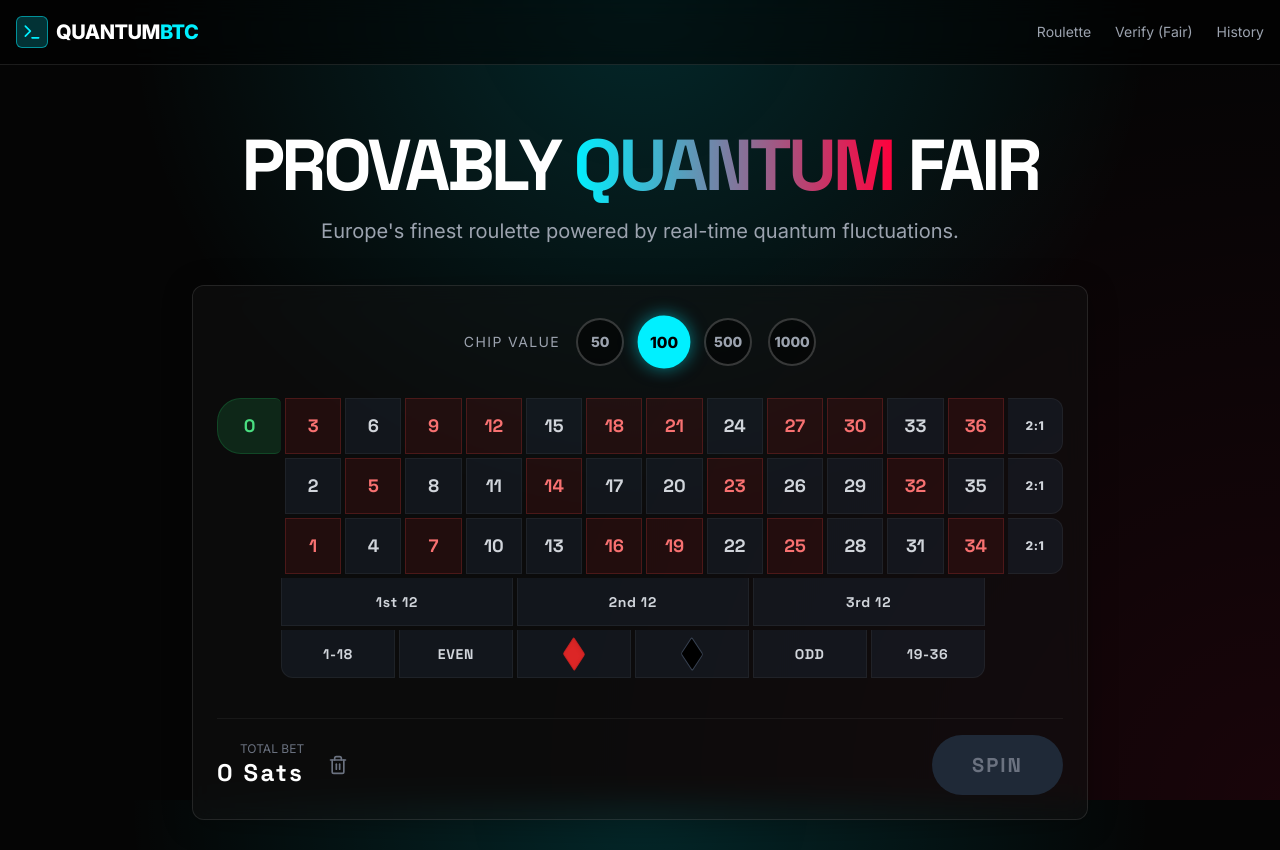
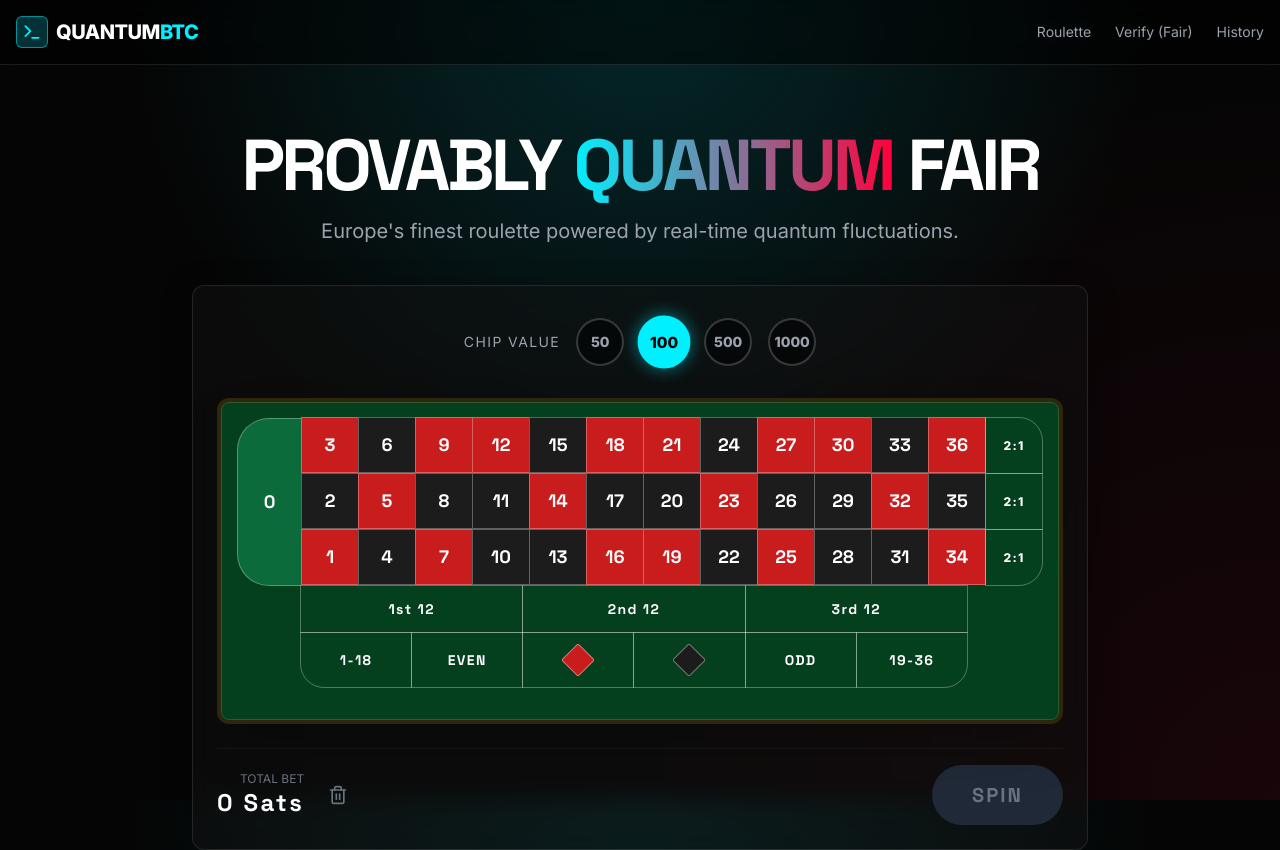
Before and after one commit to Rayo2010x/quantum-btc-backend, a React app in the folder frontend/: page / in a window 1280 px wide. Shown: the top 850 px of the page. Built offline with nearby package versions, Linux system fonts and the light colour scheme; no server answers; the HTML template or start-up script is replaced by a standard one.

Commit message:
style: apply netent classic roulette aesthetic to bet controls

```diff
--- a/frontend/src/components/game/BetControls.tsx
+++ b/frontend/src/components/game/BetControls.tsx
@@ -302,63 +302,66 @@ export function BetControls() {
                 ))}
             </div>
 
-            {/* Betting Grid - Classic European Layout */}
-            <div className="flex flex-col gap-1 w-full overflow-x-auto pb-4">
-                <div className="min-w-[700px] flex gap-1">
+            {/* Betting Grid - Classic European Layout (NetEnt Style) */}
+            <div className="flex flex-col w-full overflow-x-auto pb-6 pt-4 px-2 sm:px-4 bg-[#05401e] rounded-xl border-4 border-[#3a200a]/80 shadow-2xl relative">
+                {/* Wood/Gold trim accent */}
+                <div className="absolute inset-0 rounded-lg border border-[#e8c15a]/20 pointer-events-none"></div>
+
+                <div className="min-w-[700px] flex relative z-10">
                     {/* Zero */}
-                    <div className="w-12 sm:w-16 flex-shrink-0">
+                    <div className="w-12 sm:w-16 flex-shrink-0 flex flex-col items-stretch">
                         <NumberButton
                             num={0}
                             currentBet={bets['0']}
                             onClick={() => handleNumberClick(0)}
-                            className="h-full w-full rounded-l-3xl border-r-0"
+                            className="flex-1 w-full h-auto rounded-l-[2rem] border border-white/30 border-r-0 -mr-px"
                             isGreen
                         />
                     </div>
 
                     {/* Main Board (1-36) + Columns */}
-                    <div className="flex-grow flex flex-col gap-1">
+                    <div className="flex-grow flex flex-col">
                         {/* Top Row: 3, 6, 9... 36 (Column 3) */}
-                        <div className="flex gap-1 h-12 sm:h-14">
+                        <div className="flex h-12 sm:h-14">
                             {[3, 6, 9, 12, 15, 18, 21, 24, 27, 30, 33, 36].map(num => (
-                                <NumberButton key={num} num={num} currentBet={bets[num.toString()]} onClick={() => handleNumberClick(num)} className="flex-1 rounded-none border-collapse" />
+                                <NumberButton key={num} num={num} currentBet={bets[num.toString()]} onClick={() => handleNumberClick(num)} className="flex-1 rounded-none border-collapse -ml-px -mt-px first:ml-0" />
                             ))}
-                            <OutsideBetButton label="2:1" currentBet={getOutsideBetTotal('col_2')} onClick={() => handleOutsideBet('col_2')} className="flex-1 font-sans text-xs border-l-0 rounded-r-xl" />
+                            <OutsideBetButton label="2:1" currentBet={getOutsideBetTotal('col_2')} onClick={() => handleOutsideBet('col_2')} className="flex-1 font-sans text-[10px] sm:text-xs rounded-tr-3xl -ml-px -mt-px" />
                         </div>
                         {/* Middle Row: 2, 5, 8... 35 (Column 2) */}
-                        <div className="flex gap-1 h-12 sm:h-14">
+                        <div className="flex h-12 sm:h-14">
                             {[2, 5, 8, 11, 14, 17, 20, 23, 26, 29, 32, 35].map(num => (
-                                <NumberButton key={num} num={num} currentBet={bets[num.toString()]} onClick={() => handleNumberClick(num)} className="flex-1 rounded-none border-collapse" />
+                                <NumberButton key={num} num={num} currentBet={bets[num.toString()]} onClick={() => handleNumberClick(num)} className="flex-1 rounded-none border-collapse -ml-px -mt-px first:ml-0" />
                             ))}
-                            <OutsideBetButton label="2:1" currentBet={getOutsideBetTotal('col_1')} onClick={() => handleOutsideBet('col_1')} className="flex-1 font-sans text-xs border-l-0 rounded-r-xl" />
+                            <OutsideBetButton label="2:1" currentBet={getOutsideBetTotal('col_1')} onClick={() => handleOutsideBet('col_1')} className="flex-1 font-sans text-[10px] sm:text-xs rounded-none -ml-px -mt-px" />
                         </div>
                         {/* Bottom Row: 1, 4, 7... 34 (Column 1) */}
-                        <div className="flex gap-1 h-12 sm:h-14">
+                        <div className="flex h-12 sm:h-14">
                             {[1, 4, 7, 10, 13, 16, 19, 22, 25, 28, 31, 34].map(num => (
-                                <NumberButton key={num} num={num} currentBet={bets[num.toString()]} onClick={() => handleNumberClick(num)} className="flex-1 rounded-none border-collapse" />
+                                <NumberButton key={num} num={num} currentBet={bets[num.toString()]} onClick={() => handleNumberClick(num)} className="flex-1 rounded-none border-collapse -ml-px -mt-px first:ml-0" />
                             ))}
-                            <OutsideBetButton label="2:1" currentBet={getOutsideBetTotal('col_0')} onClick={() => handleOutsideBet('col_0')} className="flex-1 font-sans text-xs border-l-0 rounded-r-xl" />
+                            <OutsideBetButton label="2:1" currentBet={getOutsideBetTotal('col_0')} onClick={() => handleOutsideBet('col_0')} className="flex-1 font-sans text-[10px] sm:text-xs rounded-br-3xl -ml-px -mt-px" />
                         </div>
                     </div>
                 </div>
 
                 {/* Dozens Row */}
-                <div className="min-w-[700px] flex gap-1 pl-12 sm:pl-16 pr-[calc(5%+2rem)] sm:pr-[calc(8.33%+.5rem)]">
-                    <OutsideBetButton label="1st 12" currentBet={getOutsideBetTotal('doz_0')} onClick={() => handleOutsideBet('doz_0')} className="flex-1 h-10 sm:h-12 border-t-0" />
-                    <OutsideBetButton label="2nd 12" currentBet={getOutsideBetTotal('doz_1')} onClick={() => handleOutsideBet('doz_1')} className="flex-1 h-10 sm:h-12 border-t-0" />
-                    <OutsideBetButton label="3rd 12" currentBet={getOutsideBetTotal('doz_2')} onClick={() => handleOutsideBet('doz_2')} className="flex-1 h-10 sm:h-12 border-t-0" />
+                <div className="min-w-[700px] flex relative z-10 pl-12 sm:pl-16 pr-[calc(5%+2rem)] sm:pr-[calc(8.33%+.5rem)]">
+                    <OutsideBetButton label="1st 12" currentBet={getOutsideBetTotal('doz_0')} onClick={() => handleOutsideBet('doz_0')} className="flex-1 h-10 sm:h-12 -mt-px -ml-px" />
+                    <OutsideBetButton label="2nd 12" currentBet={getOutsideBetTotal('doz_1')} onClick={() => handleOutsideBet('doz_1')} className="flex-1 h-10 sm:h-12 -mt-px -ml-px" />
+                    <OutsideBetButton label="3rd 12" currentBet={getOutsideBetTotal('doz_2')} onClick={() => handleOutsideBet('doz_2')} className="flex-1 h-10 sm:h-12 -mt-px -ml-px" />
                 </div>
 
                 {/* Bottom Outside Bets Row */}
-                <div className="min-w-[700px] flex gap-1 pl-12 sm:pl-16 pr-[calc(5%+2rem)] sm:pr-[calc(8.33%+.5rem)]">
-                    <OutsideBetButton label="1-18" currentBet={getOutsideBetTotal('half_low')} onClick={() => handleOutsideBet('half_low')} className="flex-1 h-10 sm:h-12 rounded-bl-xl border-t-0" />
-                    <OutsideBetButton label="EVEN" currentBet={getOutsideBetTotal('even')} onClick={() => handleOutsideBet('even')} className="flex-1 h-10 sm:h-12 border-t-0" />
+                <div className="min-w-[700px] flex relative z-10 pl-12 sm:pl-16 pr-[calc(5%+2rem)] sm:pr-[calc(8.33%+.5rem)] pb-2">
+                    <OutsideBetButton label="1-18" currentBet={getOutsideBetTotal('half_low')} onClick={() => handleOutsideBet('half_low')} className="flex-1 h-12 sm:h-14 rounded-bl-3xl -mt-px -ml-px" />
+                    <OutsideBetButton label="EVEN" currentBet={getOutsideBetTotal('even')} onClick={() => handleOutsideBet('even')} className="flex-1 h-12 sm:h-14 -mt-px -ml-px" />
 
                     {/* RED Diamond */}
-                    <button onClick={() => handleOutsideBet('red')} className="flex-1 relative h-10 sm:h-12 bg-gray-800/40 border border-white/5 border-t-0 hover:bg-gray-800/80 transition-colors flex items-center justify-center group overflow-hidden">
-                        <div className="w-5 h-5 bg-red-600 rotate-45 transform skew-x-12 skew-y-12 rounded-sm shadow-inner z-10 border border-red-800/50"></div>
+                    <button onClick={() => handleOutsideBet('red')} className={cn("flex-1 relative h-12 sm:h-14 bg-transparent border border-white/30 hover:bg-white/10 transition-colors flex items-center justify-center group overflow-hidden -mt-px -ml-px", getOutsideBetTotal('red') > 0 && "border-primary ring-2 ring-primary ring-inset z-20")}>
+                        <div className="w-6 h-6 bg-[#c91c1c] rotate-45 transform rounded-[2px] shadow-sm z-10 border border-white/40"></div>
                         {getOutsideBetTotal('red') > 0 && (
-                            <div className="absolute inset-0 flex items-center justify-center bg-black/60 backdrop-blur-[1px] z-20 animate-in fade-in zoom-in duration-200">
+                            <div className="absolute inset-0 flex items-center justify-center bg-black/40 backdrop-blur-[1px] z-20 animate-in fade-in zoom-in duration-200">
                                 <div className="w-8 h-8 rounded-full bg-primary text-black flex items-center justify-center text-[10px] font-bold shadow-lg border border-white filter-none opacity-100">
                                     {getOutsideBetTotal('red') >= 1000 ? (getOutsideBetTotal('red') / 1000) + 'k' : getOutsideBetTotal('red')}
                                 </div>
@@ -367,10 +370,10 @@ export function BetControls() {
                     </button>
 
                     {/* BLACK Diamond */}
-                    <button onClick={() => handleOutsideBet('black')} className="flex-1 relative h-10 sm:h-12 bg-gray-800/40 border border-white/5 border-t-0 hover:bg-gray-800/80 transition-colors flex items-center justify-center group overflow-hidden">
-                        <div className="w-5 h-5 bg-black rotate-45 transform skew-x-12 skew-y-12 rounded-sm shadow-inner z-10 border border-gray-700"></div>
+                    <button onClick={() => handleOutsideBet('black')} className={cn("flex-1 relative h-12 sm:h-14 bg-transparent border border-white/30 hover:bg-white/10 transition-colors flex items-center justify-center group overflow-hidden -mt-px -ml-px", getOutsideBetTotal('black') > 0 && "border-primary ring-2 ring-primary ring-inset z-20")}>
+                        <div className="w-6 h-6 bg-[#1c1c1c] rotate-45 transform rounded-[2px] shadow-sm z-10 border border-white/40"></div>
                         {getOutsideBetTotal('black') > 0 && (
-                            <div className="absolute inset-0 flex items-center justify-center bg-black/60 backdrop-blur-[1px] z-20 animate-in fade-in zoom-in duration-200">
+                            <div className="absolute inset-0 flex items-center justify-center bg-black/40 backdrop-blur-[1px] z-20 animate-in fade-in zoom-in duration-200">
                                 <div className="w-8 h-8 rounded-full bg-primary text-black flex items-center justify-center text-[10px] font-bold shadow-lg border border-white filter-none opacity-100">
                                     {getOutsideBetTotal('black') >= 1000 ? (getOutsideBetTotal('black') / 1000) + 'k' : getOutsideBetTotal('black')}
                                 </div>
@@ -378,8 +381,8 @@ export function BetControls() {
                         )}
                     </button>
 
-                    <OutsideBetButton label="ODD" currentBet={getOutsideBetTotal('odd')} onClick={() => handleOutsideBet('odd')} className="flex-1 h-10 sm:h-12 border-t-0" />
-                    <OutsideBetButton label="19-36" currentBet={getOutsideBetTotal('half_high')} onClick={() => handleOutsideBet('half_high')} className="flex-1 h-10 sm:h-12 rounded-br-xl border-t-0" />
+                    <OutsideBetButton label="ODD" currentBet={getOutsideBetTotal('odd')} onClick={() => handleOutsideBet('odd')} className="flex-1 h-12 sm:h-14 -mt-px -ml-px" />
+                    <OutsideBetButton label="19-36" currentBet={getOutsideBetTotal('half_high')} onClick={() => handleOutsideBet('half_high')} className="flex-1 h-12 sm:h-14 rounded-br-3xl -mt-px -ml-px" />
                 </div>
             </div>
 
@@ -438,13 +441,13 @@ function NumberButton({ num, currentBet, onClick, className, isGreen }: any) {
         <button
             onClick={onClick}
             className={cn(
-                "relative h-12 sm:h-14 rounded-md font-bold transition-all border flex items-center justify-center overflow-hidden group",
+                "relative h-12 sm:h-14 font-bold transition-all border flex items-center justify-center overflow-hidden group border-white/30",
                 isGreen
-                    ? "bg-green-900/40 text-green-400 border-green-500/20 hover:bg-green-900/60"
+                    ? "bg-[#0b6b3a] text-white hover:bg-[#0e8a4a]"
                     : isRed
-                        ? "bg-red-900/20 text-red-400 border-red-500/20 hover:bg-red-900/40"
-                        : "bg-gray-800/40 text-gray-300 border-white/5 hover:bg-gray-800/80",
-                currentBet > 0 && "border-primary/50 ring-1 ring-primary/50",
+                        ? "bg-[#c91c1c] text-white hover:bg-[#e62020]"
+                        : "bg-[#1c1c1c] text-white hover:bg-[#2e2e2e]",
+                currentBet > 0 && "border-primary ring-2 ring-primary ring-inset z-20",
                 className
             )}
         >
@@ -468,9 +471,9 @@ function OutsideBetButton({ label, currentBet, onClick, className }: { label: st
         <button
             onClick={onClick}
             className={cn(
-                "relative font-display font-bold text-sm tracking-wider transition-all border flex items-center justify-center overflow-hidden group",
-                "bg-gray-800/40 text-gray-300 border-white/5 hover:bg-gray-800/80",
-                currentBet > 0 && "border-primary/50 ring-1 ring-primary/50 text-white",
+                "relative font-display font-bold text-sm tracking-widest transition-all border border-white/30 flex items-center justify-center overflow-hidden group",
+                "bg-transparent text-white hover:bg-white/10",
+                currentBet > 0 && "border-primary ring-2 ring-primary ring-inset z-20 text-white",
                 className
             )}
         >
```
